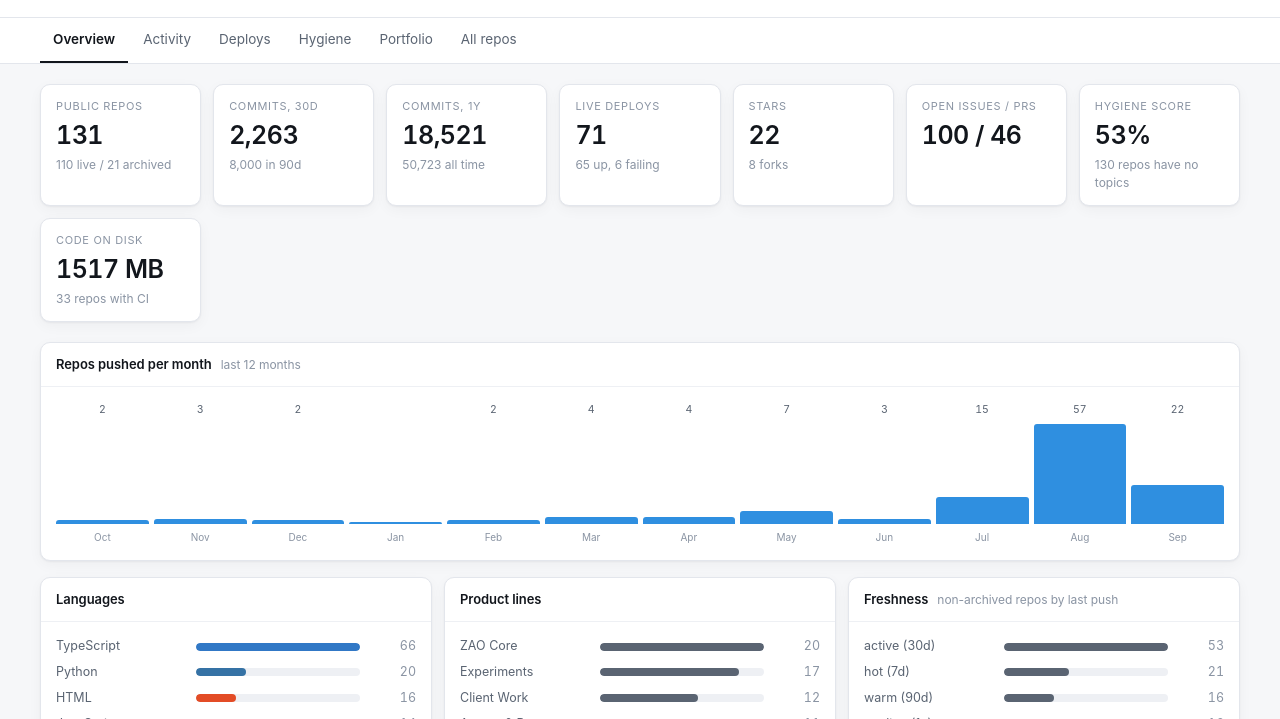
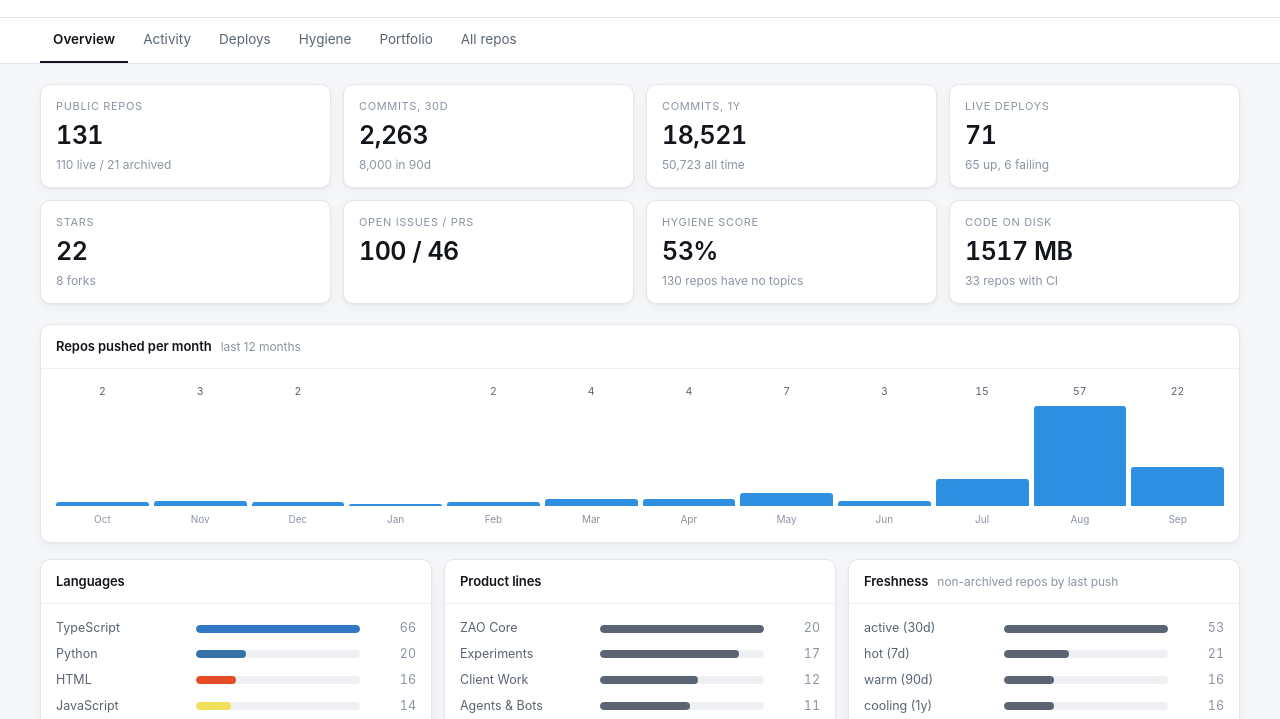
Before and after one commit to bettercallzaal/zao-repos, a website: page docs/index.html in a window 1280 px wide. Shown: the part 70-789 px from the top of the page. Drawn offline with Linux system fonts and the light colour scheme.

Commit message:
Lay stat cards out four across on desktop
Auto-fit left a single orphaned card on its own row at common widths.

Co-Authored-By: Claude Opus 5 (1M context) <noreply@anthropic.com>
Claude-Session: https://claude.ai/code/session_01UB79G8NhKLpayik1YT34td

```diff
--- a/docs/index.html
+++ b/docs/index.html
@@ -98,7 +98,9 @@ nav.tabs .inner { max-width: 1240px; margin: 0 auto; padding: 0 20px; display: f
 
 /* cards */
 .grid { display: grid; gap: 12px; }
-.stats { grid-template-columns: repeat(auto-fit, minmax(150px, 1fr)); margin: 20px 0; }
+.stats { grid-template-columns: repeat(auto-fit, minmax(160px, 1fr)); margin: 20px 0; }
+/* Four across on desktop: the stat counts are 4, 6 and 8, so nothing is orphaned. */
+@media (min-width: 900px) { .stats { grid-template-columns: repeat(4, 1fr); } }
 .stat {
   background: var(--panel); border: 1px solid var(--line); border-radius: var(--radius);
   padding: 13px 15px; box-shadow: var(--shadow);
```
